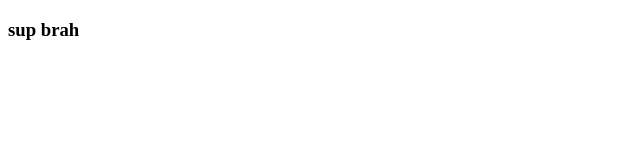
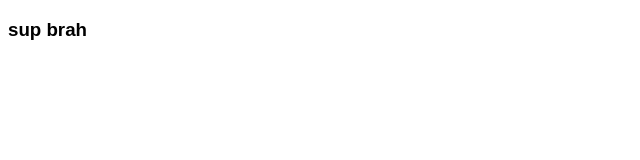
Before and after one commit to schultzy192/mddn352-experiment, a plain HTML site: page index.html in a window 1280 px wide. Shown: the full height of the page, 0-640 px from the left. Drawn offline with Linux system fonts and the light colour scheme.

Commit message:
Update index.html
Linked stylesheet

```diff
--- a/index.html
+++ b/index.html
@@ -4,6 +4,7 @@
 <html>
   <head>
     <title>Hello! </title>
+    <link href=main.css rel="stylesheet"/>
   </head>
   <body>
     <h3>sup brah</h3>
```
